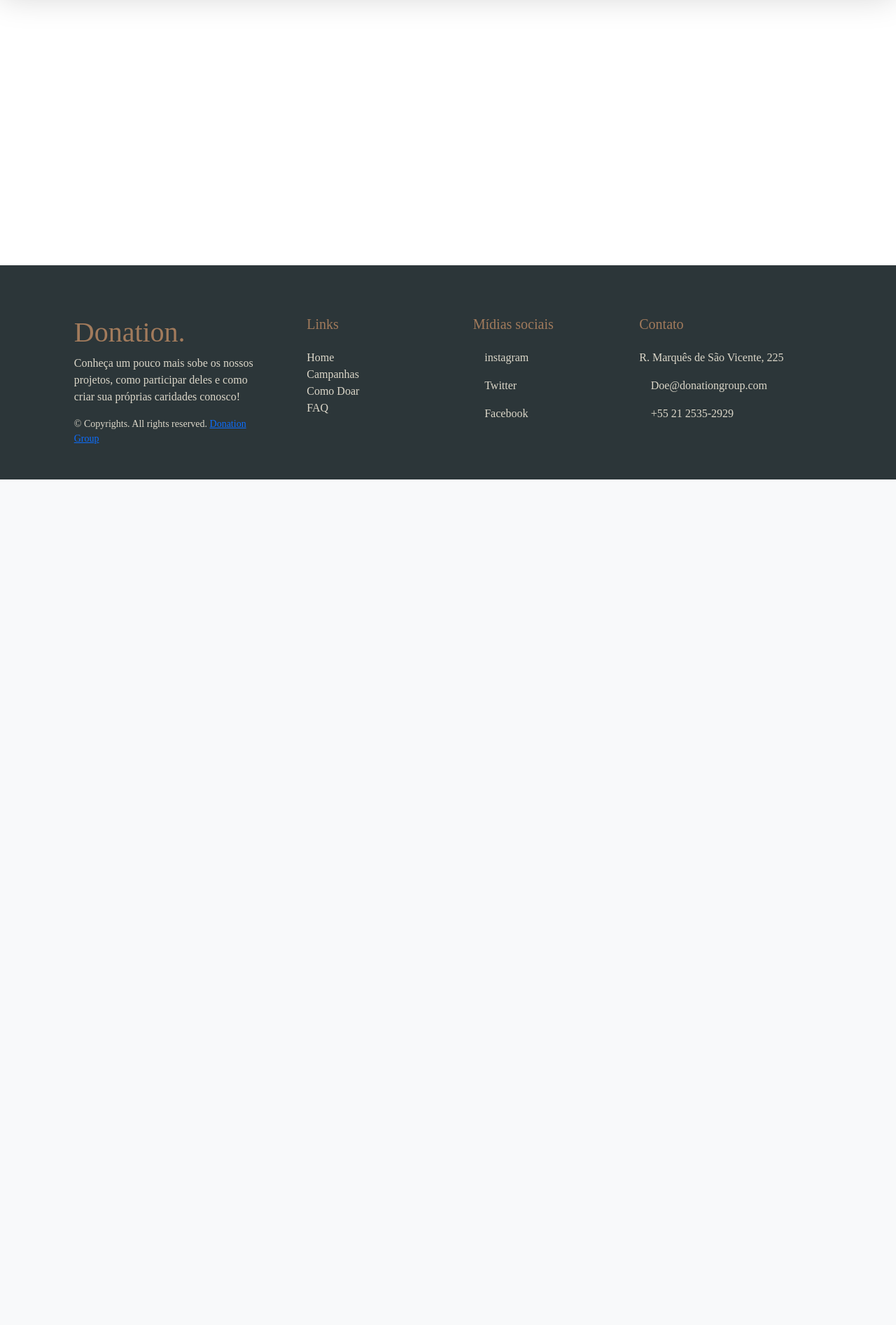
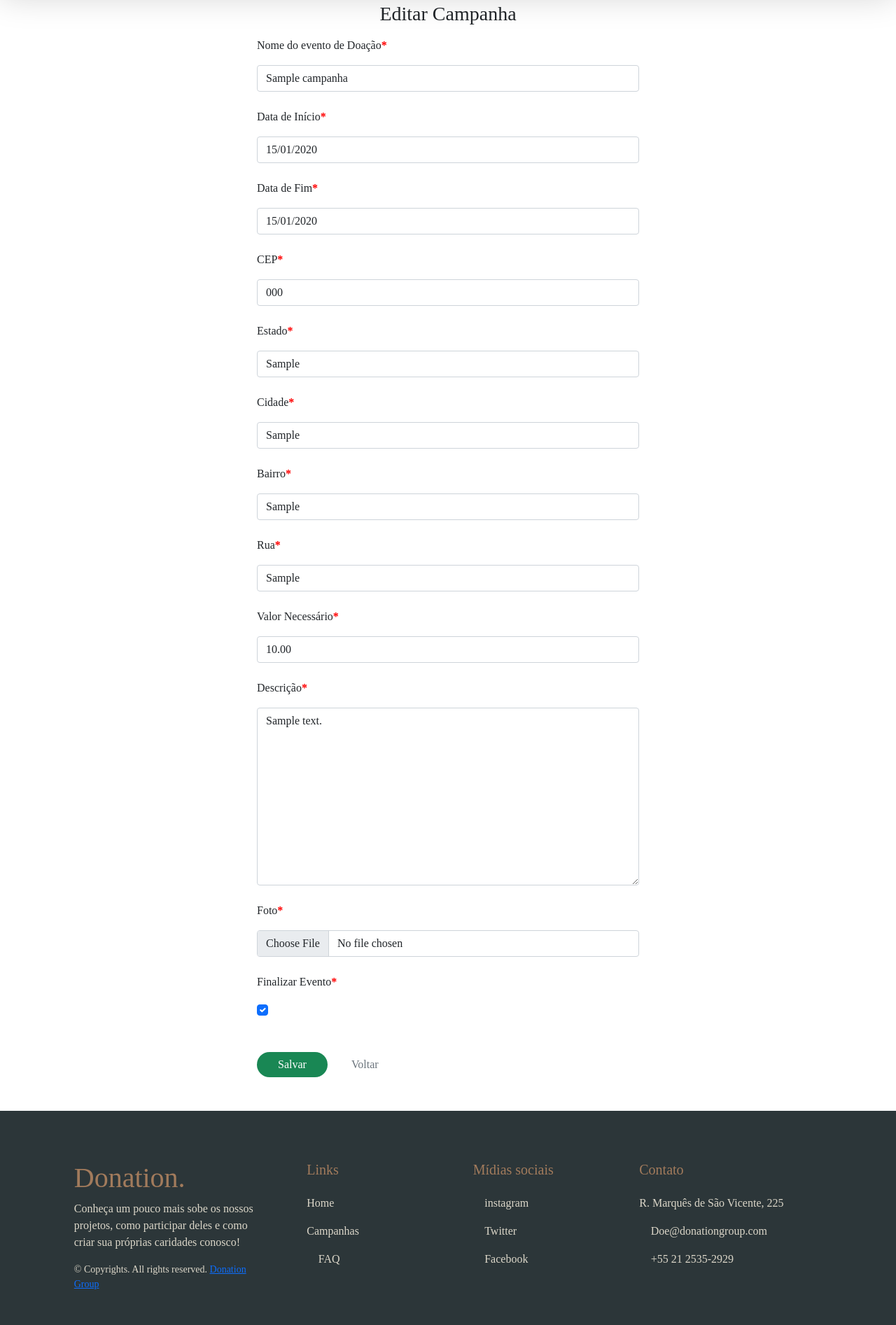
Before and after one commit to Levis33/progweb-2, a Django app: page /editarcampanha/1 in a window 1280 px wide. Shown: the part 115-2008 px from the top of the page at 70% size. Before the commit the page ends 800 px from the top, so only its background shows below. Run offline with Django 4.2, Linux system fonts and the light colour scheme; a user stored in the database is signed in; tables that the repository leaves empty hold one stand-in row (values such as "Sample post"); some libraries are stand-ins or nearby versions.

Commit message:
editar campanhas

```diff
--- a/donation/donation/settings.py
+++ b/donation/donation/settings.py
@@ -111,11 +111,13 @@ PASSWORD_HASHERS = [
 # Internationalization
 # https://docs.djangoproject.com/en/4.1/topics/i18n/
 
-LANGUAGE_CODE = "pt-br"
+LANGUAGE_CODE = 'pt-br'
 
-TIME_ZONE = "America/Sao_Paulo"
+TIME_ZONE = 'America/Sao_Paulo'
 
 USE_I18N = True
+
+USE_L10N = True
 
 USE_TZ = True
 
--- a/donation/project/forms.py
+++ b/donation/project/forms.py
@@ -24,7 +24,7 @@ class CriarCampanhaForm(forms.ModelForm):
     rua = forms.CharField(label='Rua', max_length=70, required=True, widget=forms.TextInput(attrs={'class': 'form-control', 'id': 'campo_rua'}))
     valor_necessario = forms.DecimalField(label='Valor Necessário', required=True, widget=forms.NumberInput(attrs={'class': 'form-control', 'id': 'campo_valor_necessario'}))
     descricao = forms.CharField(label='Descrição', required=True, widget=forms.Textarea(attrs={'class': 'form-control', 'id': 'campo_descricao'}))
-    foto = forms.ImageField(label='Foto', required=False, widget=forms.FileInput(attrs={'class': 'form-control', 'id': 'campo_foto'}))
+    foto = forms.ImageField(label='Foto', required=True, widget=forms.FileInput(attrs={'class': 'form-control', 'id': 'campo_foto'}))
     # finalizado = forms.BooleanField(label="Finalizar Evento", required=False, widget=forms.CheckboxInput(attrs={'class': 'form-check-input', 'id': 'campo_finalizar_evento'}))
 
     class Meta:
@@ -34,7 +34,9 @@ class CriarCampanhaForm(forms.ModelForm):
     def clean_data_ida(self):
         data_ida = self.cleaned_data['data_ida']
         data_volta = self.cleaned_data['data_fim']
+        print('fake')
         if data_ida > data_volta:
+            print('testeee')
             raise ValidationError("A data de início precisa ser antes da data de finalização")
         return self.cleaned_data['data_ida']
 
@@ -43,3 +45,38 @@ class CriarCampanhaForm(forms.ModelForm):
         if valor < 1:
             raise ValidationError('Esse valor é muito baixo, por favor coloque um valor maior')
         return valor
+
+
+class EditCampanhaForm(forms.ModelForm):
+    nome = forms.CharField(label='Nome do evento de Doação', required=True, widget=forms.TextInput(attrs={'class': 'form-control', 'id': 'campo_nome_evento'}))
+    data_inicio = forms.DateField(label='Data de Início', required=True, widget=forms.DateInput(attrs={ 'class': 'form-control', 'id': 'campo_data_inicio'}))
+    data_fim = forms.DateField(label='Data de Fim', required=True, widget=forms.DateInput(attrs={ 'class': 'form-control', 'id': 'campo_data_fim'}))
+    CEP = forms.CharField(label='CEP', max_length=8, required=True, widget=forms.TextInput(attrs={'class': 'form-control', 'id': 'campo_cep'}))
+    uf = forms.CharField(label="Estado", required=True, widget=forms.TextInput(attrs={'class': 'form-control', 'id': 'campo_uf'}))
+    cidade = forms.CharField(label='Cidade', max_length=70, required=True, widget=forms.TextInput(attrs={'class': 'form-control', 'id': 'campo_cidade'}))
+    bairro = forms.CharField(label='Bairro', max_length=70, required=True, widget=forms.TextInput(attrs={'class': 'form-control', 'id': 'campo_bairro'}))
+    rua = forms.CharField(label='Rua', max_length=70, required=True, widget=forms.TextInput(attrs={'class': 'form-control', 'id': 'campo_rua'}))
+    valor_necessario = forms.DecimalField(label='Valor Necessário', required=True, widget=forms.NumberInput(attrs={'class': 'form-control', 'id': 'campo_valor_necessario'}))
+    descricao = forms.CharField(label='Descrição', required=True, widget=forms.Textarea(attrs={'class': 'form-control', 'id': 'campo_descricao'}))
+    foto = forms.ImageField(label='Foto', required=True, widget=forms.FileInput(attrs={'class': 'form-control', 'id': 'campo_foto'}))
+    finalizado = forms.BooleanField(label="Finalizar Evento", required=False, widget=forms.CheckboxInput(attrs={'class': 'form-check-input', 'id': 'campo_finalizar_evento'}))
+
+    class Meta:
+        model = Campanha
+        fields = ['nome', 'data_inicio', 'data_fim', 'CEP', 'uf', 'cidade', 'bairro', 'rua', 'valor_necessario', 'descricao', 'foto', 'finalizado']
+
+
+    def clean_data_ida(self):
+        data_ida = self.cleaned_data['data_ida']
+        data_volta = self.cleaned_data['data_fim']
+        print('fake')
+        if data_ida > data_volta:
+            print('testeee')
+            raise ValidationError("A data de início precisa ser antes da data de finalização")
+        return self.cleaned_data['data_ida']
+
+    def clean_valor_necessario(self):
+        valor = self.cleaned_data['valor_necessario']
+        if valor < 1:
+            raise ValidationError('Esse valor é muito baixo, por favor coloque um valor maior')
+        return valor
--- a/donation/project/urls.py
+++ b/donation/project/urls.py
@@ -8,7 +8,7 @@ urlpatterns = [
     path('campanhas/', views.campanhas_ativas, name='campanhas'),
     path('gerenciarcampanhas/', views.gerenciar_campanhas, name='gerenciar_campanhas'),
     path('criarcampanha/', views.criar_campanha, name='criar_campanha'),
-    path('editarcampanha/<int:id>', views.editar_campanha, name='editar_campanha'),
+    path('editarcampanha/<int:id_campanha>', views.editar_campanha, name='editar_campanha'),
 
     path('doar/<int:id_campanha>', views.doar_campanha, name='doar_campanha'),
 
--- a/donation/project/views.py
+++ b/donation/project/views.py
@@ -2,7 +2,7 @@ from django.shortcuts import get_object_or_404, render, redirect
 from django.contrib.auth.decorators import login_required, permission_required
 from donation.decorators import group_required
 from project.models import Usuario, Campanha, Doacao
-from project.forms import  EditGerenciaUsuarioForm, CriarCampanhaForm
+from project.forms import  EditGerenciaUsuarioForm, CriarCampanhaForm, EditCampanhaForm
 from django.db.models import Q, Sum
 import datetime
 
@@ -74,7 +74,6 @@ def gerenciar_campanhas(request):
         if valor_arrecadado == None:
             valor_arrecadado = 0
         campanha.valor_arrecadado = valor_arrecadado
-        print(valor_arrecadado)
     context = {'campanhas': campanhas}
     return render(request, 'campanha/gerenciar_campanhas.html', context=context)
 
@@ -82,7 +81,7 @@ def gerenciar_campanhas(request):
 @group_required('Administrador')
 def criar_campanha(request):
 
-    form = CriarCampanhaForm(request.POST, request.FILES)
+    form = CriarCampanhaForm(request.POST or None, request.FILES)
 
     if request.method == 'POST':
 
@@ -96,8 +95,18 @@ def criar_campanha(request):
 
 @login_required
 @group_required('Administrador')
-def editar_campanha(request, id):
-    context = {}
+def editar_campanha(request, id_campanha):
+
+    campanha = get_object_or_404(Campanha, id=id_campanha)
+
+    form = EditCampanhaForm(request.POST or None, request.FILES or None, instance=campanha)
+
+    if form.is_valid():
+        if form.has_changed():
+            form.save()
+            return redirect('home')
+
+    context = {'form': form}
     return render(request, 'campanha/editar_campanha.html', context=context)
 
 @login_required
--- a/donation/static/css/style.css
+++ b/donation/static/css/style.css
@@ -181,6 +181,16 @@ body {
   font-size: 10px;
   line-height: normal;
   text-transform: uppercase;
+}
+
+.navbar-brand:hover {
+  background: transparent;
+  color: var(--primary-color);
+}
+
+.navbar-brand:active {
+  color: var(--primary-color);
+  text-decoration: none;
 }
 
 .logo {
--- a/donation/templates/base_generic.html
+++ b/donation/templates/base_generic.html
@@ -52,10 +52,10 @@
     <nav class="navbar navbar-expand-lg bg-light shadow-lg">
         <div class="container">
             <a class="navbar-brand" href="{% url 'home' %}">
-                <img src="images/logo.png" class="logo img-fluid" alt="">
+                <img src="{% static 'images/logo.jpg' %}" class="logo img-fluid" alt="">
                 <span>
                     Donation
-                    <small>Non-profit Organization</small>
+                    <small>Organização sem fins lucrativos</small>
                 </span>
             </a>
             {% if not user.is_authenticated %}
@@ -141,10 +141,9 @@
             <div class="col-md-2 col-lg-2 col-xl-2 mx-auto mb-4">
                 <h5 class="footer-titles text mb-4">Links</h5>
                 <ul class="list-unstyled ">
-                    <li><a class="footer-links" href="{% url 'home' %}">Home</a></li>
-                    <li><a class="footer-links" href="{% url 'campanhas' %}">Campanhas</a></li>
-                    <li><a class="footer-links" href="#">Como Doar</a></li>
-                    <li><a class="footer-links" href="#">FAQ</a></li>
+                    <a class="footer-links" href="{% url 'home' %}"><p><i class="fa-solid fa-house"></i></i> Home</p></a>
+                    <a class="footer-links" href="{% url 'campanhas' %}"><p><i class="fa-solid fa-hand-holding-heart"></i> Campanhas</p></a>
+                    <a class="footer-links" href="#"><p><i class="fa-solid fa-book"></i></i> FAQ</p></a>
                 </ul>
             </div>
             <div class="col-md-3 col-lg-2 col-xl-2 mx-auto mb-4">
--- a/donation/templates/campanha/editar_campanha.html
+++ b/donation/templates/campanha/editar_campanha.html
@@ -3,4 +3,28 @@
 {% load static %}
 {% block content %}
 
+<div class="container">
+    <h1 class="h3 mb-3 font-weight-normal" style="text-align: center">Editar Campanha</h1>
+    <form action="" method="POST" enctype="multipart/form-data" novalidate>
+        {% csrf_token %}
+        <div class="col-md-6 offset-md-3">
+            {% for field in form %}
+                <p>{{ field.label }}<span class="obrigatorio">*</span></p>
+                {{ field }}
+                <span class="text-danger">{{ field.errors }}</span>
+                <br>
+            {% endfor %}
+        </div>
+        <br><br>
+        <div class="col-md-6 offset-md-3">
+            <button id="" type="submit" class="btn btn-success">Salvar</button>
+            <!-- <button id="voltar_telaInicial" type="submit2" class="btn btn-outline-secondary">Voltar</button> -->
+            <a href="{%url 'campanhas' %} " > <input class="btn btn-outline-secondary" type="button" value="Voltar"></a>
+        </div>
+
+        <br><br>
+
+    </form>
+</div>
+
 {% endblock %}
--- /dev/null
+++ b/donation/templates/faq.html
@@ -0,0 +1,6 @@
+{% extends 'base_generic.html' %}
+{% block title %} FAQ {% endblock %}
+{% load static %}
+{% block content %}
+
+{% endblock %}
```
Also changed, not shown: donation/templates/campanha/criar_campanha.html (+3 -6 lines), donation/static/images/index.jpg (added), donation/static/images/logo.jpg (added), donation/templates/registration/register.html (line endings or trailing spaces).
